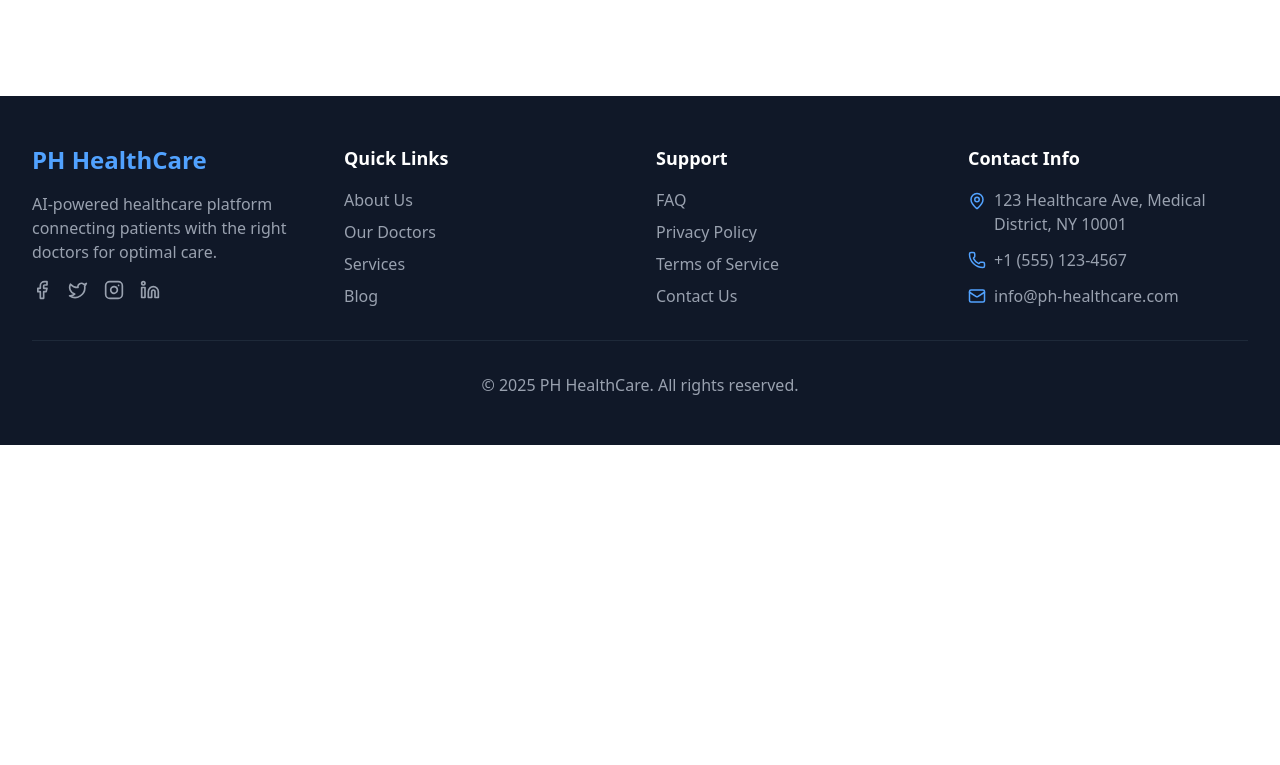
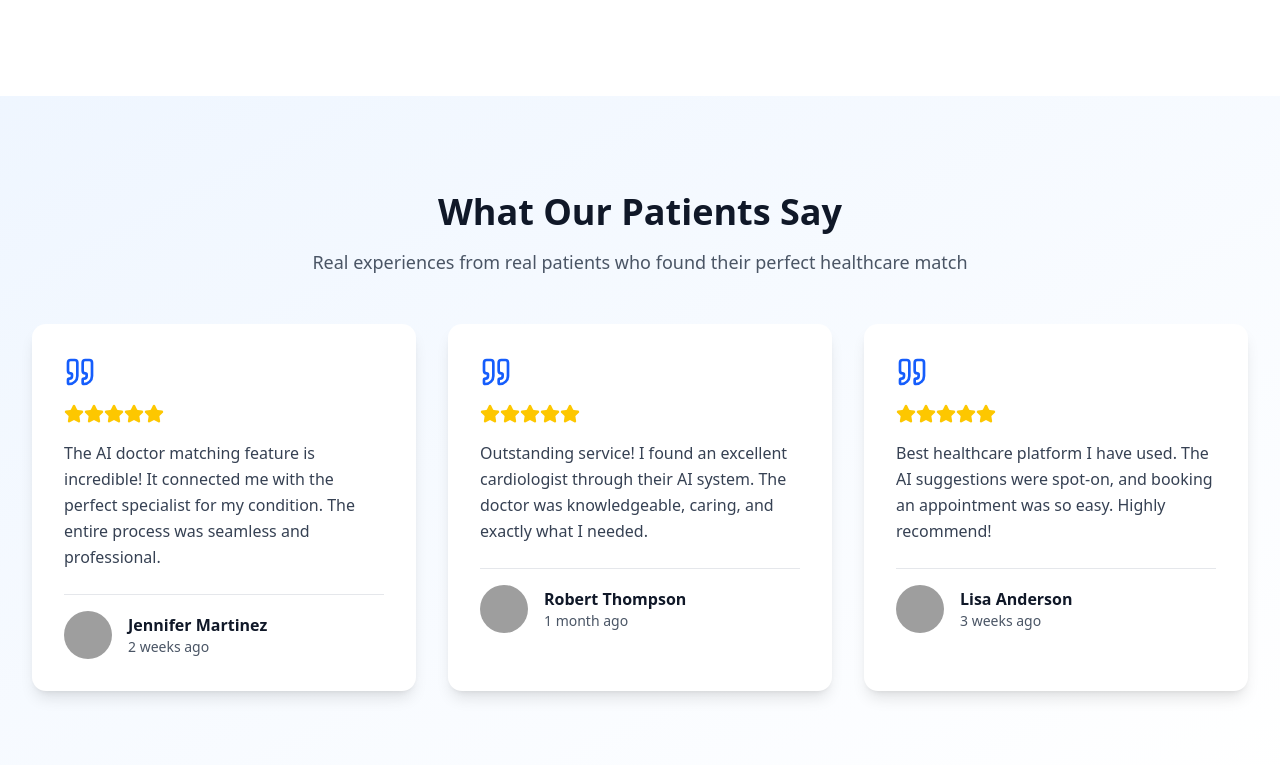
Before and after one commit to mostafizdev01/health-care-frontend, a Next.js app: page / in a window 1280 px wide. Shown: the part 1615-2380 px from the top of the page. Before the commit the page ends 2060 px from the top, so only its background shows below. Built offline with nearby package versions, Linux system fonts and the light colour scheme; grey boxes are pictures that could not be loaded.

Commit message:
created review section

```diff
--- a/src/app/(commonLayout)/page.tsx
+++ b/src/app/(commonLayout)/page.tsx
@@ -1,4 +1,5 @@
 import { Hero } from "../components/modules/Home/Hero";
+import { Reviews } from "../components/modules/Home/Review";
 import { TopDoctors } from "../components/modules/Home/TopDoctors";
 
 
@@ -8,6 +9,7 @@ export default function Home() {
       <main>
         <Hero />
         <TopDoctors />
+        <Reviews />
       </main>
     </div>
   );
--- /dev/null
+++ b/src/app/components/modules/Home/Review.tsx
@@ -0,0 +1,87 @@
+
+import { Star, Quote } from 'lucide-react'
+import Image from 'next/image'
+const reviews = [
+    {
+        name: 'Jennifer Martinez',
+        rating: 5,
+        comment:
+            'The AI doctor matching feature is incredible! It connected me with the perfect specialist for my condition. The entire process was seamless and professional.',
+        image:
+            'https://images.unsplash.com/photo-1438761681033-6461ffad8d80?w=400&h=400&fit=crop',
+        date: '2 weeks ago',
+    },
+    {
+        name: 'Robert Thompson',
+        rating: 5,
+        comment:
+            'Outstanding service! I found an excellent cardiologist through their AI system. The doctor was knowledgeable, caring, and exactly what I needed.',
+        image:
+            'https://images.unsplash.com/photo-1500648767791-00dcc994a43e?w=400&h=400&fit=crop',
+        date: '1 month ago',
+    },
+    {
+        name: 'Lisa Anderson',
+        rating: 5,
+        comment:
+            'Best healthcare platform I have used. The AI suggestions were spot-on, and booking an appointment was so easy. Highly recommend!',
+        image:
+            'https://images.unsplash.com/photo-1494790108377-be9c29b29330?w=400&h=400&fit=crop',
+        date: '3 weeks ago',
+    },
+]
+export function Reviews() {
+    return (
+        <section
+            id="reviews"
+            className="w-full bg-linear-to-br from-blue-50 to-white py-16 md:py-24"
+        >
+            <div className=" container mx-auto px-4 sm:px-6 lg:px-8">
+                <div className="text-center mb-12">
+                    <h2 className="text-3xl md:text-4xl font-bold text-gray-900 mb-4">
+                        What Our Patients Say
+                    </h2>
+                    <p className="text-lg text-gray-600 max-w-2xl mx-auto">
+                        Real experiences from real patients who found their perfect
+                        healthcare match
+                    </p>
+                </div>
+                <div className="grid md:grid-cols-3 gap-8">
+                    {reviews.map((review, index) => (
+                        <div
+                            key={index}
+                            className="bg-white rounded-xl p-8 shadow-lg hover:shadow-xl transition-shadow duration-300"
+                        >
+                            <Quote className="text-blue-600 mb-4" size={32} />
+                            <div className="flex mb-4">
+                                {[...Array(review.rating)].map((_, i) => (
+                                    <Star
+                                        key={i}
+                                        className="text-yellow-400 fill-current"
+                                        size={20}
+                                    />
+                                ))}
+                            </div>
+                            <p className="text-gray-700 mb-6 leading-relaxed">
+                                {review.comment}
+                            </p>
+                            <div className="flex items-center space-x-4 pt-4 border-t border-gray-200">
+                                <Image
+                                width={500}
+                                height={500}
+                                    src={review.image}
+                                    alt={review.name}
+                                    className="w-12 h-12 rounded-full object-cover"
+                                />
+                                <div>
+                                    <p className="font-semibold text-gray-900">{review.name}</p>
+                                    <p className="text-sm text-gray-600">{review.date}</p>
+                                </div>
+                            </div>
+                        </div>
+                    ))}
+                </div>
+            </div>
+        </section>
+    )
+}
--- a/src/app/components/modules/Home/TopDoctors.tsx
+++ b/src/app/components/modules/Home/TopDoctors.tsx
@@ -97,7 +97,7 @@ export function TopDoctors() {
                                     <button className="w-full border-2 bg-blue-50 border-blue-500 text-blue-600 py-3 rounded-lg hover:bg-white cursor-pointer transition font-semibold">
                                         View Profile
                                     </button>
-                                    <button className="w-full mt-3 md:mt-0 bg-blue-600 text-white py-3 rounded-lg hover:bg-blue-700 transition font-semibold">
+                                    <button className="w-full mt-3 md:mt-0 bg-blue-600 text-white py-3 cursor-pointer rounded-lg hover:bg-blue-700 transition font-semibold">
                                         Appointment
                                     </button>
                                 </div>
```
